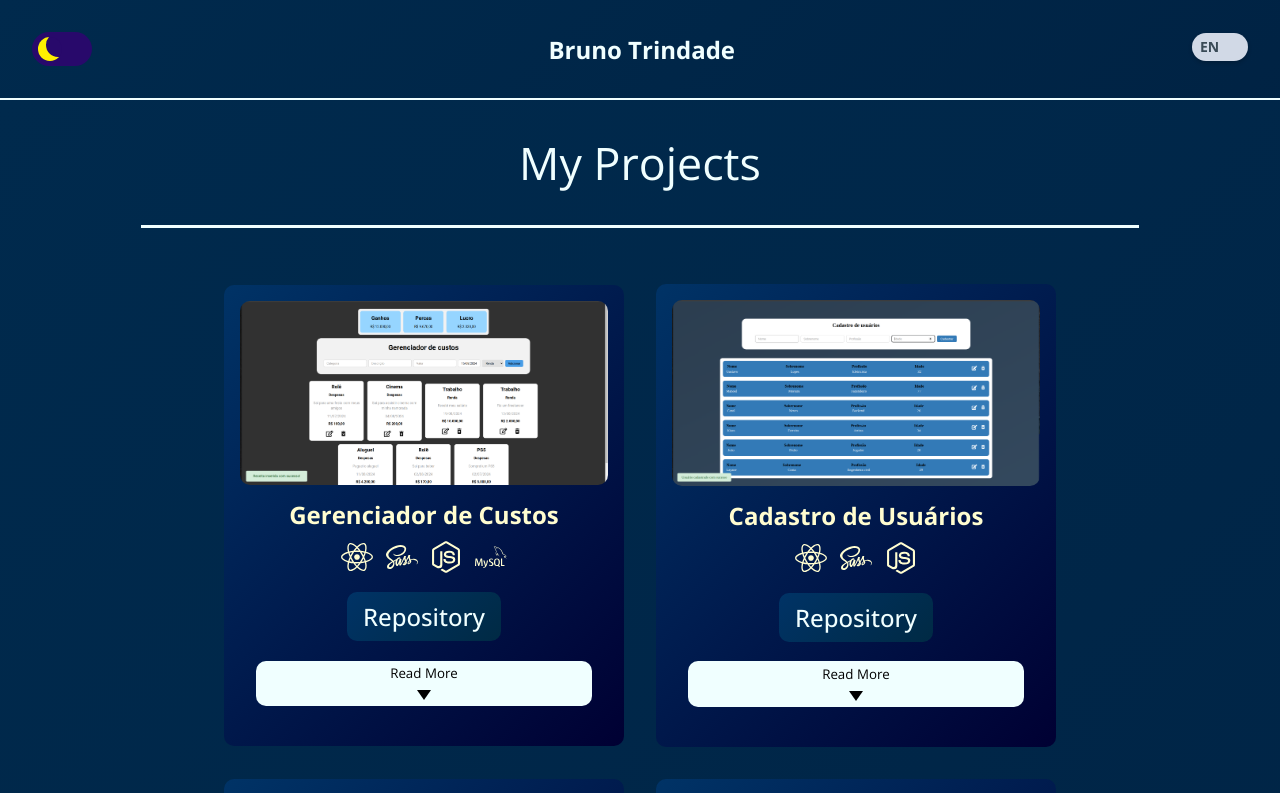
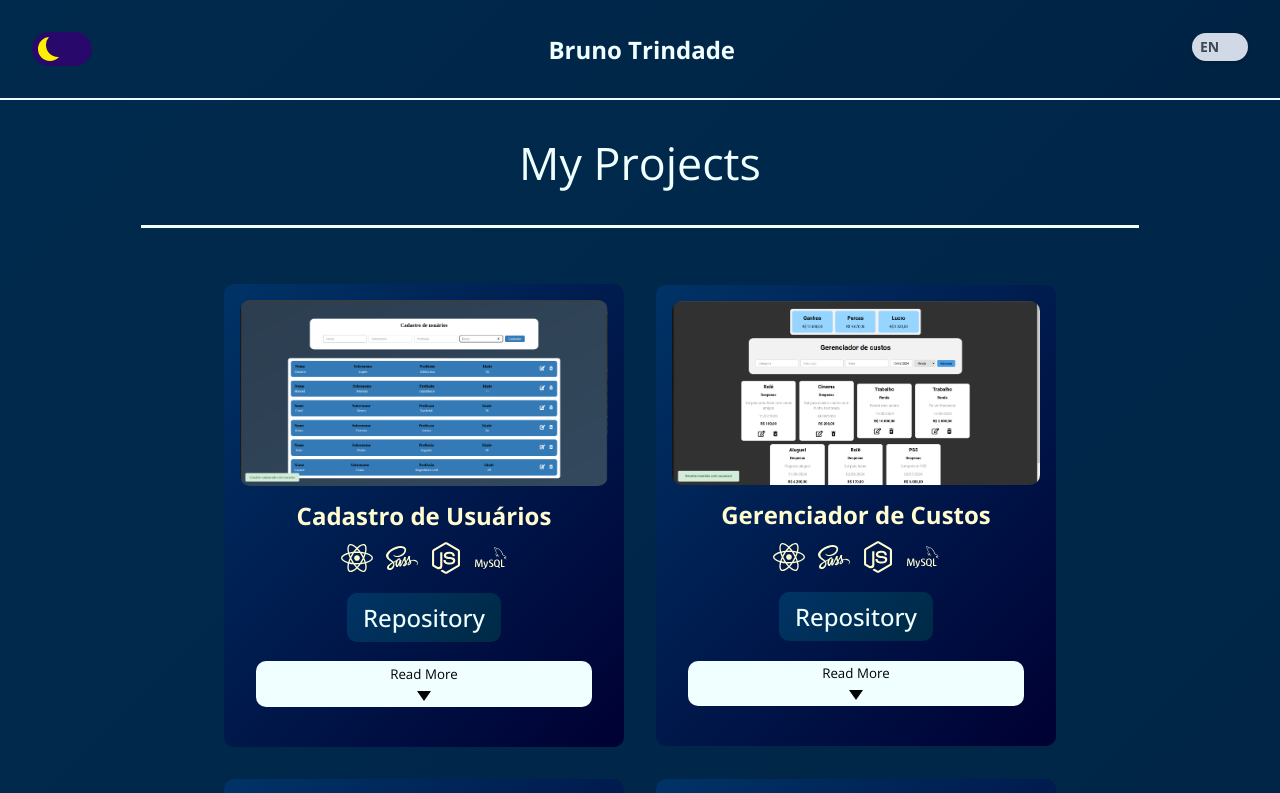
Before and after one commit to brunotrindadefm/Portifolio, a React (Vite) app: page /projects in a window 1280 px wide. Shown: the top 793 px of the page. Built offline with nearby package versions, Linux system fonts and the light colour scheme.

Commit message:
adding new project

```diff
--- a/src/components/Projectsbt/Project.jsx
+++ b/src/components/Projectsbt/Project.jsx
@@ -14,6 +14,16 @@ const Project = ({ lang }) => {
 
     const projects = [
         {
+            name: 'Cadastro de Usuários',
+            image: '/crud.png',
+            technologies: [<FaReact key="react" />, <FaSass key='sass' />,  <FaNodeJs key='node.js'/>, <SiMysql key='mysql'/>  ],
+            description: {
+                en: 'Create, read, update and delete. Backend made with node.js + express  express and mysql database, frontend made with react.',
+                pt: 'Create, read, update and delete. Backend feito com node.js + express e banco de dados mysql, frontend feito com react.'
+            },
+            github: 'https://github.com/brunotrindadefm/CRUD'
+        },
+        {
             name: 'Gerenciador de Custos',
             image: '/crud-mysql.png',
             technologies: [<FaReact key="react" />, <FaSass key='sass' />,  <FaNodeJs key='node.js'/>, <SiMysql key='mysql'/>  ],
@@ -22,16 +32,6 @@ const Project = ({ lang }) => {
                 pt: 'Projeto crud feito com react, node + express e banco de dados mysql'
             },
             github: 'https://github.com/brunotrindadefm/CRUD-MYSQL'
-        },
-        {
-            name: 'Cadastro de Usuários',
-            image: '/crud.png',
-            technologies: [<FaReact key="react" />, <FaSass key='sass' />,  <FaNodeJs key='node.js'/> ],
-            description: {
-                en: 'Create, read, update and delete. Backend made with node.js + express and frontend made with react.',
-                pt: 'Create, read, update and delete. Backend feito com node.js + express e frontend feito com react.'
-            },
-            github: 'https://github.com/brunotrindadefm/CRUD'
         },
         {
             name: 'Pokedex',
```
